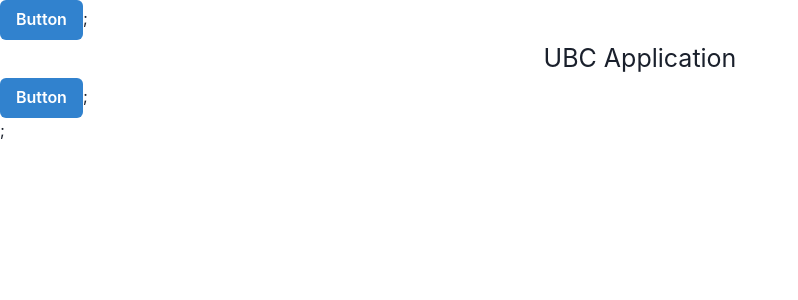
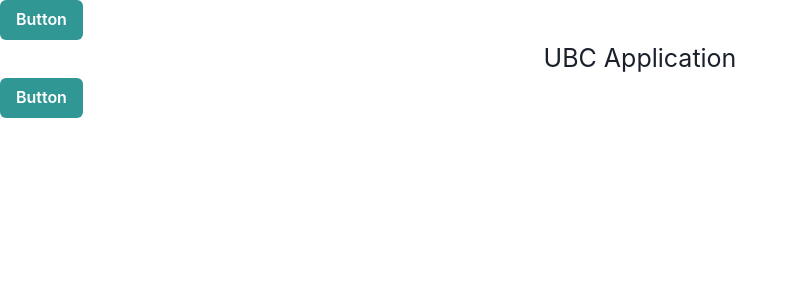
Before and after one commit to hungnguyen3/nwHacks2023, a Next.js app in the folder frontend/: page /school/Application in a window 1280 px wide. Shown: the top 300 px of the page, without its empty margins (0-798 px from the left). Built offline with nearby package versions, Linux system fonts and the light colour scheme.

Commit message:
application

```diff
--- a/frontend/src/pages/school/Application.tsx
+++ b/frontend/src/pages/school/Application.tsx
@@ -1,4 +1,11 @@
-import { Box, Button, ButtonGroup, Center, Text } from '@chakra-ui/react';
+import {
+	Box,
+	Button,
+	ButtonGroup,
+	Center,
+	Text,
+	IconButton,
+} from '@chakra-ui/react';
 
 export default function Application() {
 	var hung = 1;
@@ -6,13 +13,13 @@ export default function Application() {
 
 	return (
 		<Box>
-			<Button colorScheme="blue">Button</Button>;
+			<Button colorScheme="teal">Button</Button>
 			<div />
 			<Center>
 				<Text style={{ fontSize: '25px' }}>UBC Application</Text>
 			</Center>
-			<Button colorScheme="blue">Button</Button>;
-			<div />;
+			<Button colorScheme="teal">Button</Button>
+			<div />
 		</Box>
 	);
 }
```
